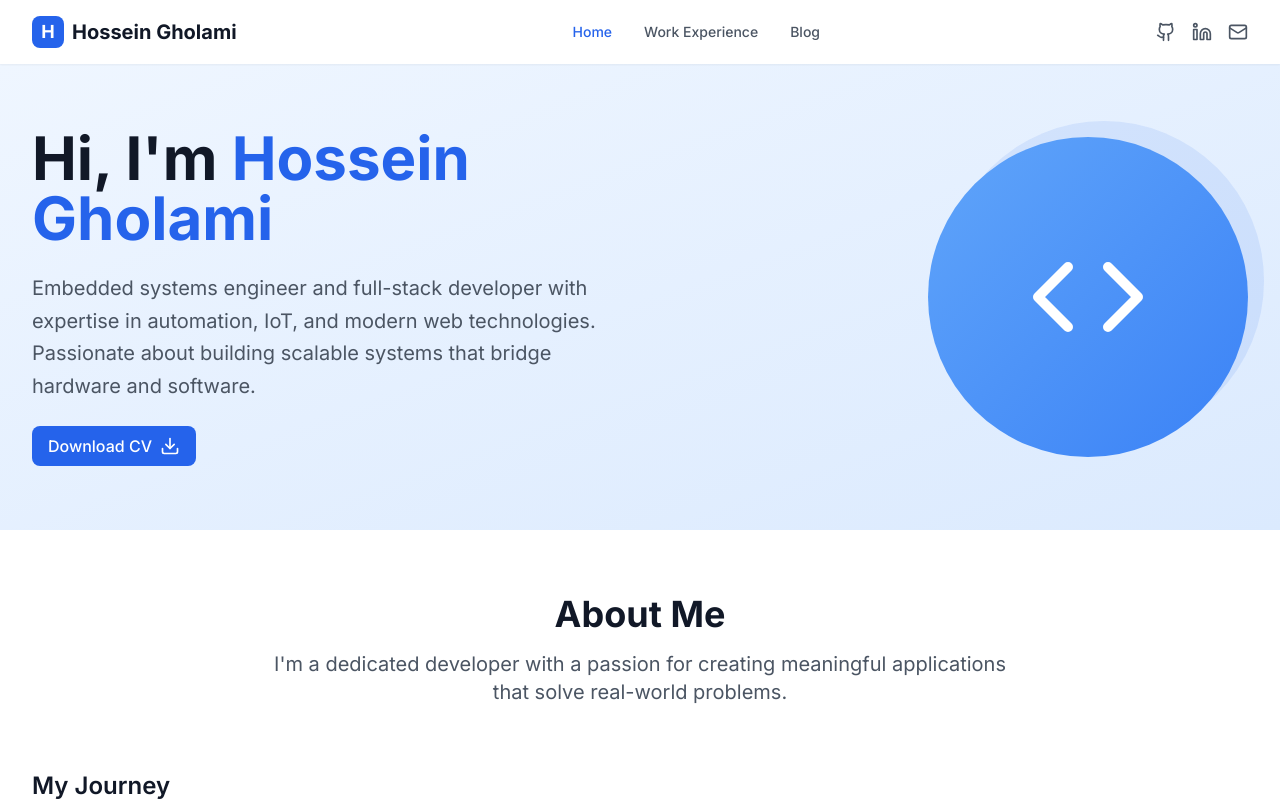
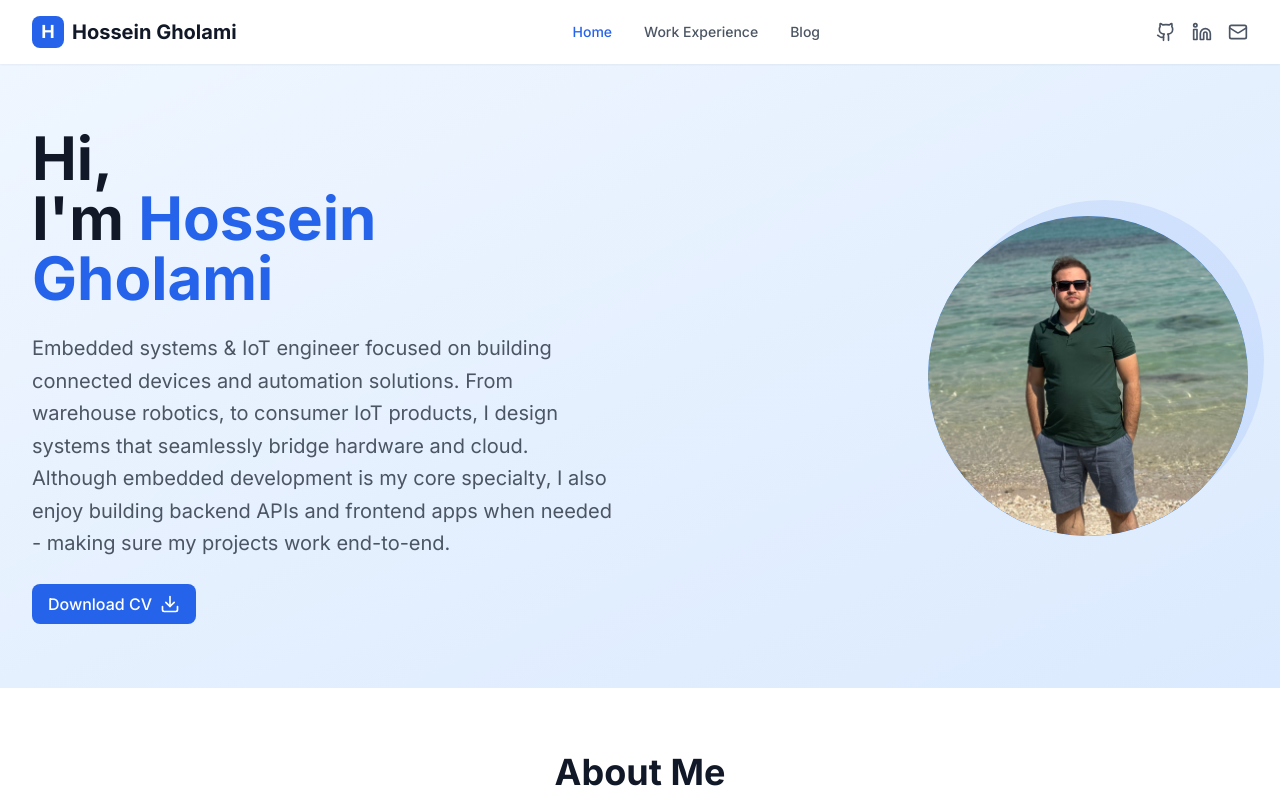
Before and after one commit to HosseinlGholami/HosseinlGholami.ir, a React (Create React App) app: page / in a window 1280 px wide. Shown: the top 801 px of the page. Built offline with nearby package versions, Linux system fonts and the light colour scheme.

Commit message:
update home

```diff
--- a/src/data/personalInfo.js
+++ b/src/data/personalInfo.js
@@ -4,7 +4,8 @@ export const personalInfo = {
   email: 'hossein.gholami1995@gmail.com',
   github: 'https://github.com/HosseinlGholami',
   linkedin: 'https://linkedin.com/in/hosseinlgholami',
-  description: 'Embedded systems engineer and full-stack developer with expertise in automation, IoT, and modern web technologies. Passionate about building scalable systems that bridge hardware and software.',
+  description: 'Embedded systems & IoT engineer focused on building connected devices and automation solutions. From warehouse robotics, to consumer IoT products, I design systems that seamlessly bridge hardware and cloud. Although embedded development is my core specialty, I also enjoy building backend APIs and frontend apps when needed -\n making sure my projects work end-to-end.',
+  image: '/images/prof.jpg',
   about: {
     journey: `With over 4 years of experience, I have worked across embedded development,
     backend services, and full-stack applications. My journey began in electronics
--- a/src/pages/Home.js
+++ b/src/pages/Home.js
@@ -1,6 +1,6 @@
 import React from 'react';
 import { Link } from 'react-router-dom';
-import { ArrowRight, Code, Download } from 'lucide-react';
+import { ArrowRight, Download } from 'lucide-react';
 import { personalInfo } from '../data/personalInfo';
 import { skills } from '../data/skills';
 
@@ -13,7 +13,8 @@ const Home = () => {
           <div className="grid grid-cols-1 lg:grid-cols-2 gap-12 items-center">
             <div className="space-y-6">
               <h1 className="text-4xl md:text-6xl font-bold text-gray-900 leading-tight">
-                Hi, I'm{' '}
+                Hi,<br/>
+                I'm{' '}
                 <span className="text-primary-600">{personalInfo.name}</span>
               </h1>
               <p className="text-xl text-gray-600 leading-relaxed">
@@ -36,14 +37,21 @@ const Home = () => {
                 </Link> */}
               </div>
             </div>
-            <div className="flex justify-center lg:justify-end">
-              <div className="relative">
-                <div className="w-80 h-80 bg-primary-600 rounded-full opacity-10 absolute -top-4 -right-4"></div>
-                <div className="w-80 h-80 bg-gradient-to-br from-primary-400 to-blue-500 rounded-full flex items-center justify-center relative">
-                  <Code size={120} className="text-white" />
+              <div className="flex justify-center lg:justify-end">
+                <div className="relative">
+                  {/* Background faded circle */}
+                  <div className="w-80 h-80 bg-primary-600 rounded-full opacity-10 absolute -top-4 -right-4"></div>
+
+                  {/* Gradient circle with image inside */}
+                  <div className="w-80 h-80 bg-gradient-to-br from-primary-400 to-blue-500 rounded-full flex items-center justify-center relative overflow-hidden">
+                    <img
+                      src={personalInfo.image}
+                      alt="Profile"
+                      className="w-full h-full object-cover rounded-full"
+                    />
+                  </div>
                 </div>
               </div>
-            </div>
           </div>
         </div>
       </section>
```
Also changed, not shown: public/images/mountains.jpg (deleted), public/images/prof.jpg (added).
